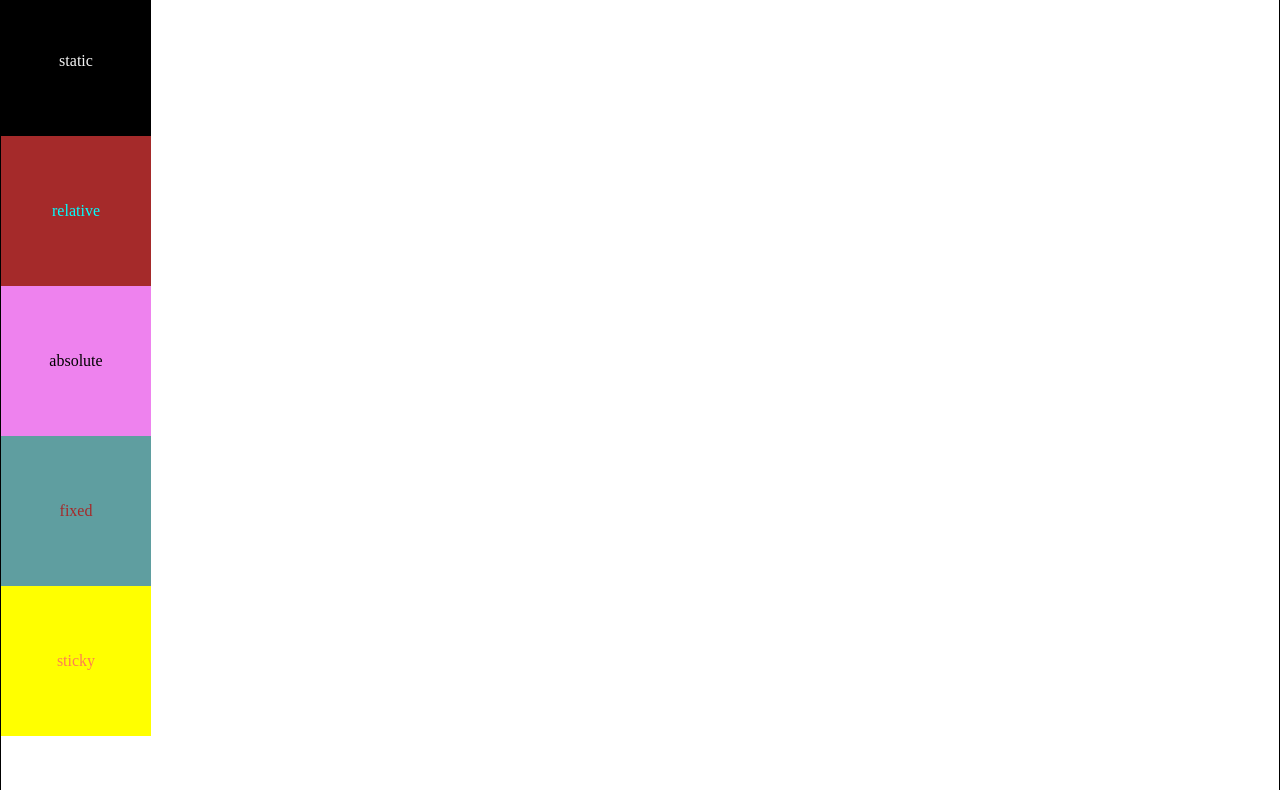
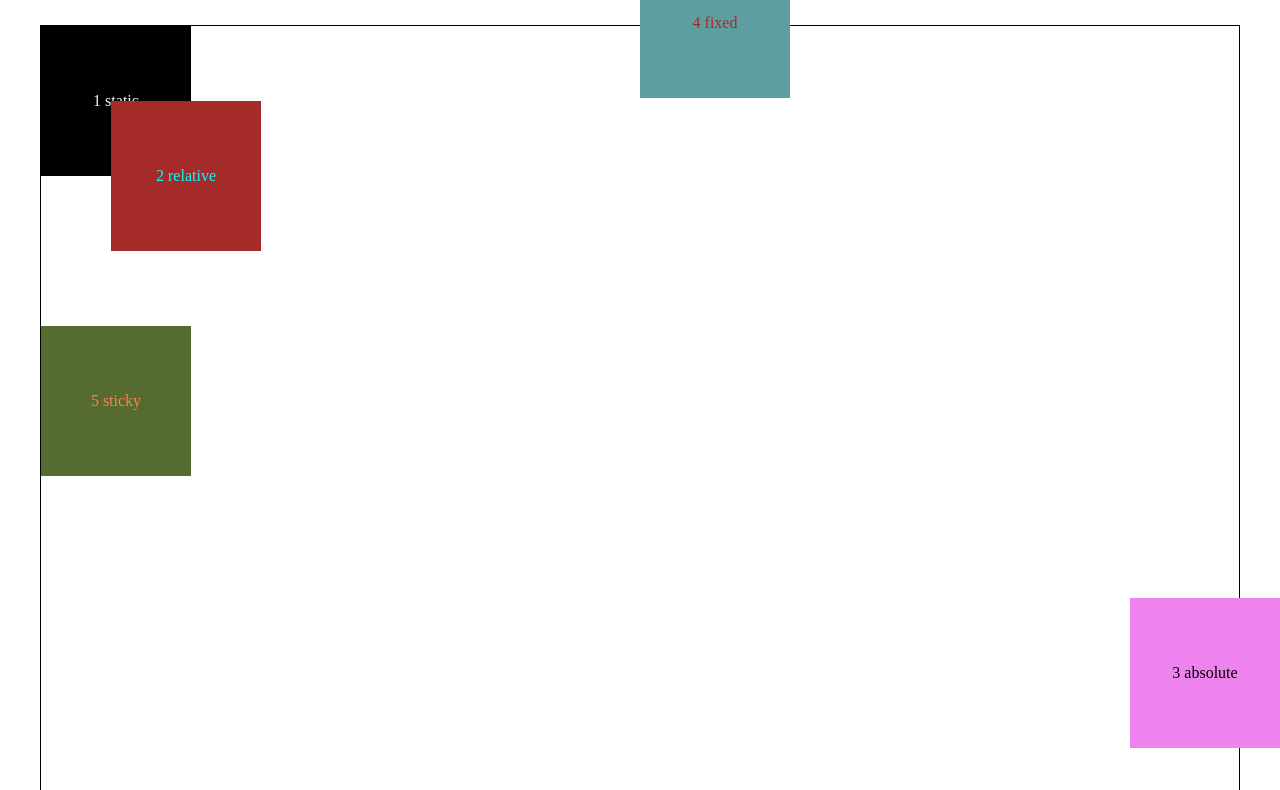
Before and after one commit to Santiagopt97/position, a plain HTML site: page index.html in a window 1280 px wide. Shown: the part 52-842 px from the top of the page. Drawn offline with Linux system fonts and the light colour scheme.

Commit message:
agrege los diferentes tipos de posiciones

```diff
--- a/index.html
+++ b/index.html
@@ -12,11 +12,11 @@
     </header>
     <main>
         <section class="contenedor">
-            <article class="position static">static</article>
-            <article class="position relative">relative</article>
-            <article class="position absolute">absolute</article>
-            <article class="position fixed">fixed</article>
-            <article class="position sticky">sticky</article>
+            <article class="position static">1 static</article>
+            <article class="position relative">2 relative</article>
+            <article class="position absolute">3 absolute</article>
+            <article class="position fixed">4 fixed</article>
+            <article class="position sticky">5 sticky</article>
         </section>
     </main>
     <footer>
--- a/src/css/style.css
+++ b/src/css/style.css
@@ -6,7 +6,8 @@
 
 .contenedor{
     border: 1px solid black;
-    height: 900px;
+    height: 2500px;
+    margin: 40px;
 }
 
 .position{
@@ -20,24 +21,36 @@
 .static{
     background-color: black;
     color: whitesmoke;
+    position: static;
 }
 
 .relative{
     background-color: brown;
     color: aqua;
+    position: relative;
+    top: -75px;
+    left: 70px;
 }
 
 .absolute{
     background-color: violet;
     color: black;
+    position: absolute;
+    bottom: 0;
+    right: 0;
 }
 
 .fixed{
     background-color: cadetblue;
     color: brown;
+    position: fixed;
+    top: 0;
+    left: 50%;
 }
 
 .sticky{
-    background-color: yellow;
+    background-color:darkolivegreen;
     color: coral;
+    position: sticky;
+    top:50px
 }
```
